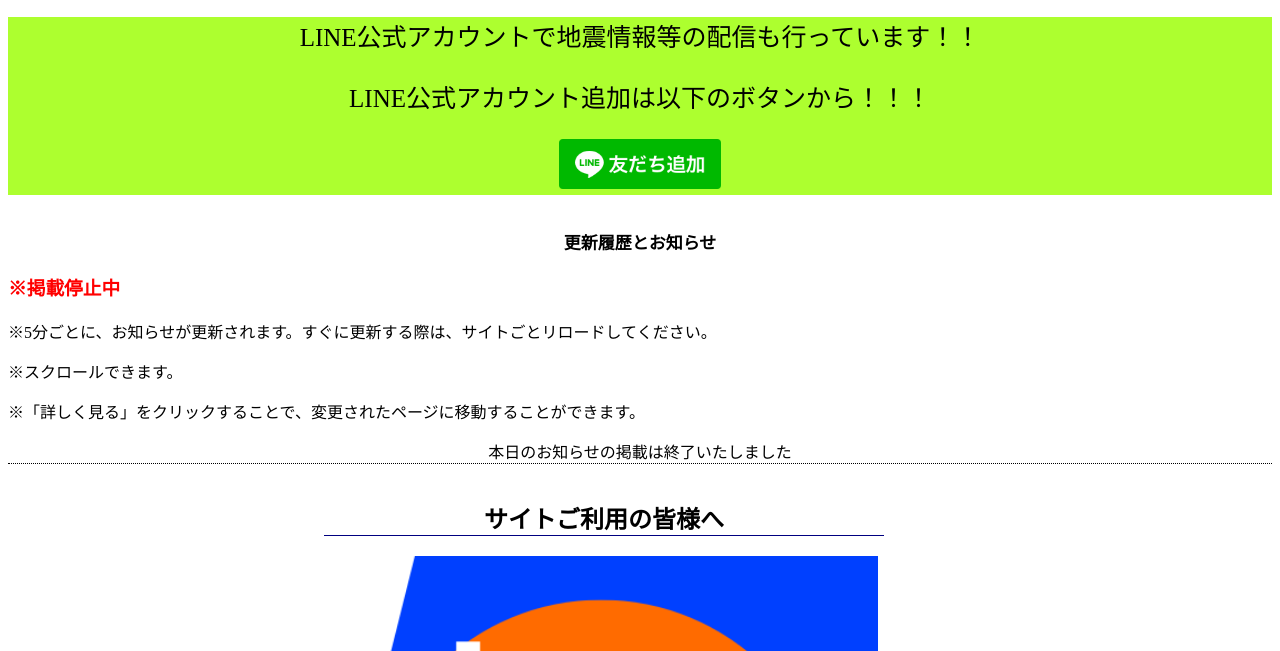
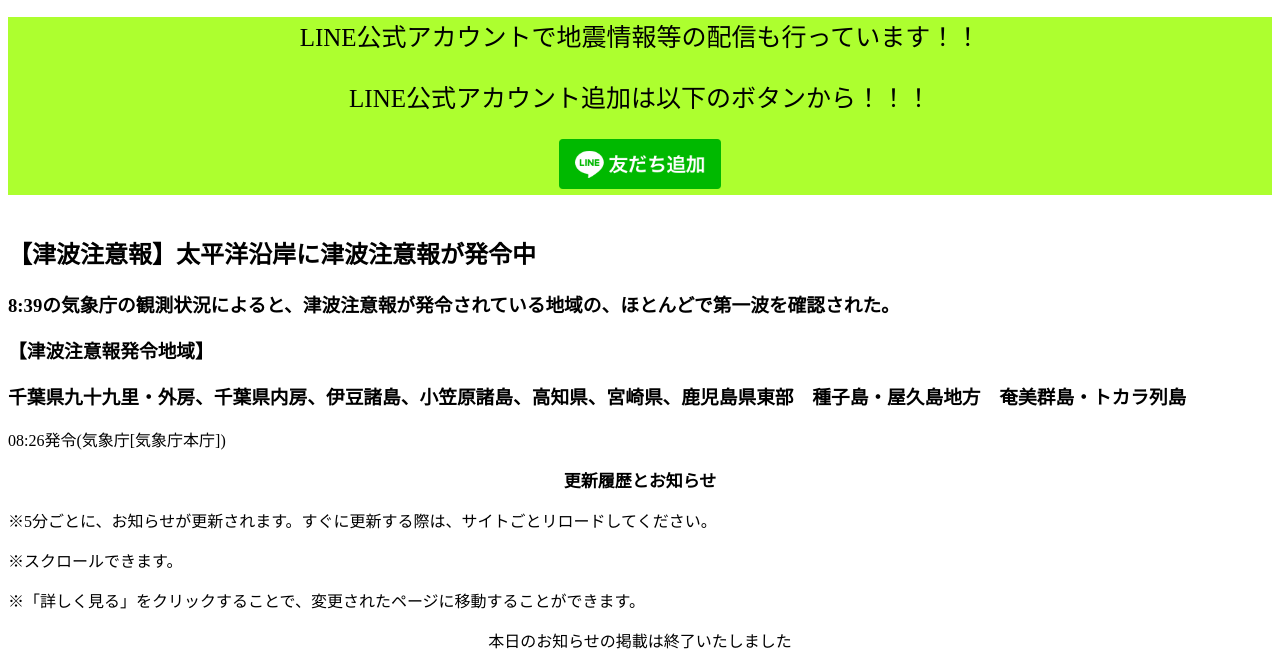
Before and after one commit to saigaikinkyuu/site-home, a plain HTML site: page index.html in a window 1280 px wide. Shown: the part 618-1269 px from the top of the page. Drawn offline with nearby package versions, Linux system fonts and the light colour scheme; no server answers; a web font is replaced by a local one.

Commit message:
Update index.html

```diff
--- a/index.html
+++ b/index.html
@@ -902,9 +902,13 @@
             </div>
           </div>
         <script src="./createblockN.js"></script>
+        <h2>【津波注意報】太平洋沿岸に津波注意報が発令中</h2>
+        <h3>8:39の気象庁の観測状況によると、津波注意報が発令されている地域の、ほとんどで第一波を確認された。</h3>
+        <h3>【津波注意報発令地域】</h3>
+        <h3>千葉県九十九里・外房、千葉県内房、伊豆諸島、小笠原諸島、高知県、宮崎県、鹿児島県東部　種子島・屋久島地方　奄美群島・トカラ列島</h3>
+        <p>08:26発令(気象庁[気象庁本庁])</p>
         <div class="item02">
                 <h2 id="news">更新履歴とお知らせ</h2>
-                <h3 class="I" style="color: red;">※掲載停止中</h3>
                 <p>※5分ごとに、お知らせが更新されます。すぐに更新する際は、サイトごとリロードしてください。</p>
                 <p>※スクロールできます。</p>
                 <p>※「詳しく見る」をクリックすることで、変更されたページに移動することができます。</p>
```
